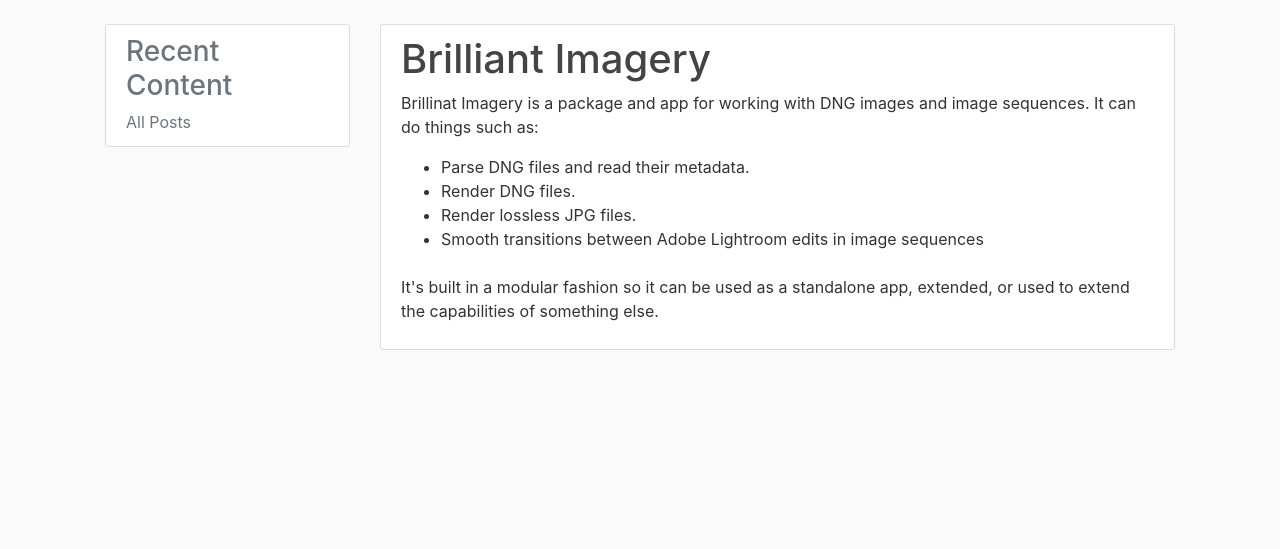
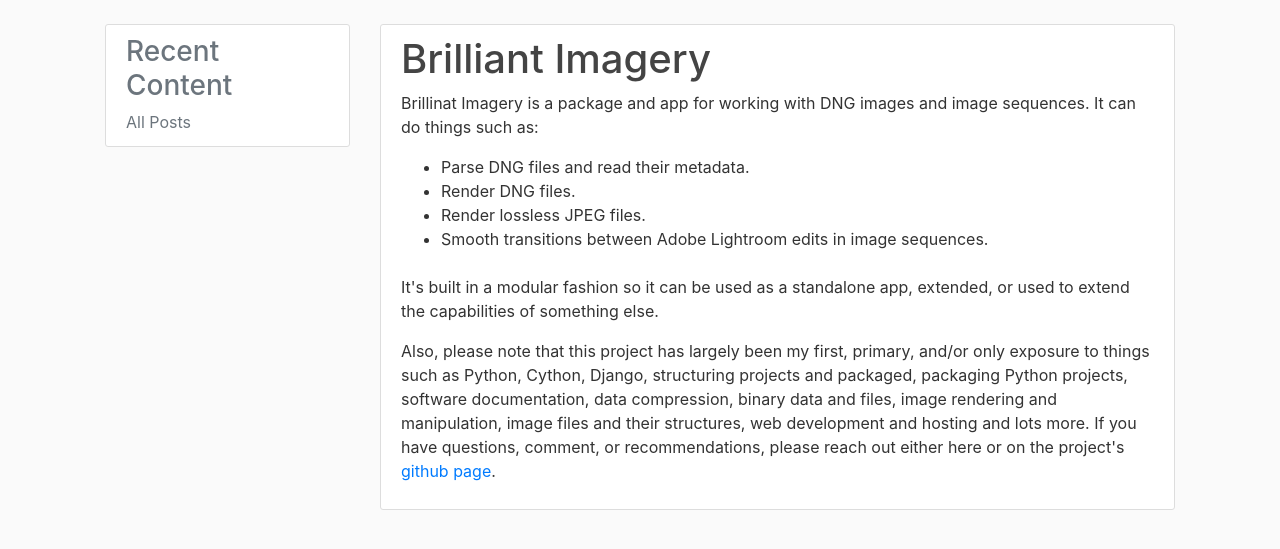
Before and after one commit to brilliantimagery/brilliantimagery_site, a Django app: page /main/about/ in a window 1280 px wide. Shown: the part 56-605 px from the top of the page. Run offline with Django 3.2, Linux system fonts and the light colour scheme; data that the repository does not hold is empty; some libraries are stand-ins or nearby versions.

Commit message:
updated About

```diff
--- a/main/templates/main/about.html
+++ b/main/templates/main/about.html
@@ -10,12 +10,21 @@
         <ul>
             <li>Parse DNG files and read their metadata.</li>
             <li>Render DNG files.</li>
-            <li>Render lossless JPG files.</li>
-            <li>Smooth transitions between Adobe Lightroom edits in image sequences</li>
+            <li>Render lossless JPEG files.</li>
+            <li>Smooth transitions between Adobe Lightroom edits in image sequences.</li>
         </ul>
         <br>
-        <p>It's built in a modular fashion so it can be used as a standalone app, extended, or used to
-            extend the capabilities of something else.</p>
+        <p>It's built in a modular fashion so it can be used as a standalone app, extended, or used
+            to extend the capabilities of something else.</p>
+        <p>Also, please note that this project has largely been my first, primary, and/or only
+            exposure to things such as Python, Cython, Django, structuring projects and packaged,
+            packaging Python projects, software documentation, data compression, binary data and
+            files, image rendering and manipulation,
+            image files and their structures, web development and hosting and lots more.
+            If you have questions, comment, or
+            recommendations, please reach out either here or on the project's
+            <a href="https://github.com/brilliantimagery/brilliantimagery">github page</a>.
+        </p>
     </div>
 {% endblock main_content %}
 
--- a/pytest.ini
+++ b/pytest.ini
@@ -1,3 +1,3 @@
 [pytest]
 DJANGO_SETTINGS_MODULE = bi_site.settings
-;addopts = --cov --cov-report=html
+addopts = --cov --cov-report=html
```
